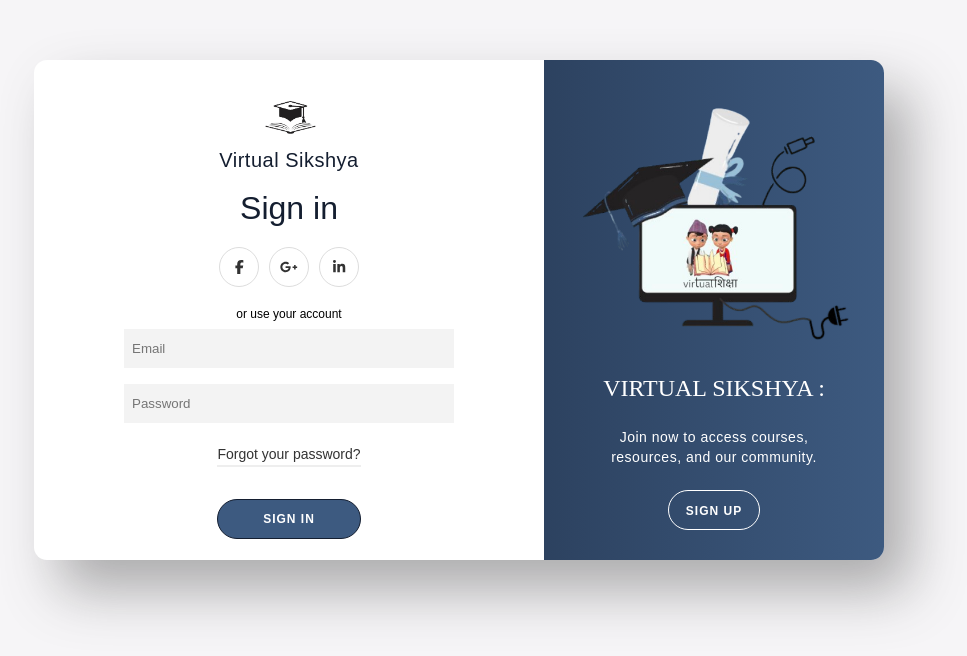
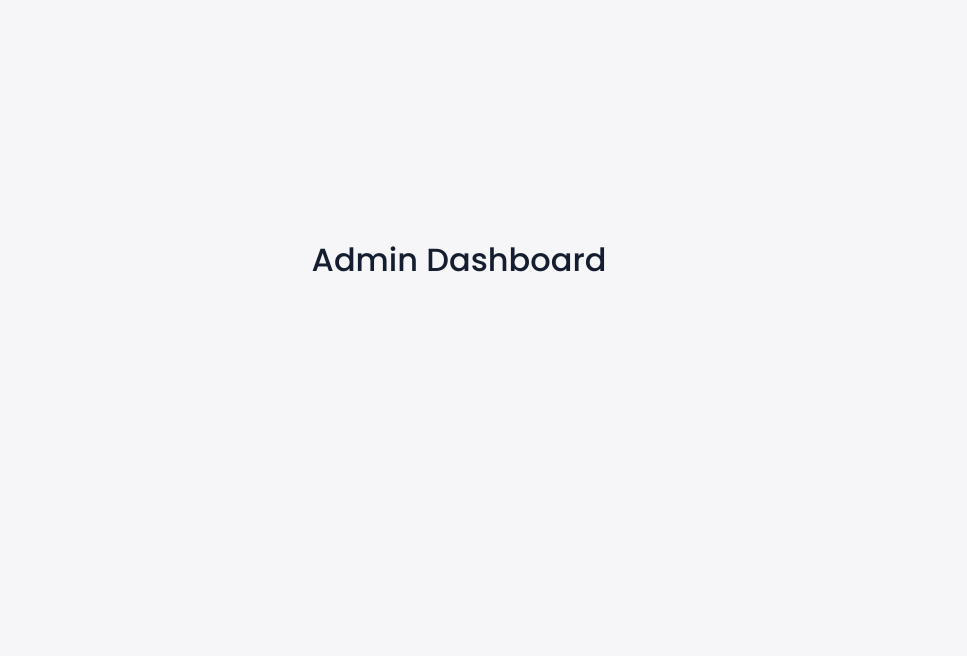
Before and after one commit to Sanskriti-Khanal/VirtualSIkshya-Frontend-, a React (Vite) app in the folder VirtualSikshya/: page /admin-dashboard in a window 1280 px wide. Shown: the part 140-796 px from the top of the page, without its empty margins (181-1148 px from the left). Built offline with nearby package versions, Linux system fonts and the light colour scheme.

Commit message:
connection

```diff
--- a/VirtualSikshya/src/App.jsx
+++ b/VirtualSikshya/src/App.jsx
@@ -1,10 +1,10 @@
-import React, { useState } from 'react';
-import Navbar from './Components/Navbar';
-import Dashboardnav from './Components/Dashnav';
-import Dashboardside from './Components/Sidebar';
-import { DarkModeProvider } from "./Components/Darkmode";
-import Logform from './pages/Authform';
-
+import React from "react";
+import { BrowserRouter as Router, Routes, Route } from "react-router-dom";
+import AuthForm from "./pages/Authform";
+import StudentDashboard from "./pages/StudentDashboard";
+import TeacherDashboard from "./pages/TeacherDashboard";
+import AdminDashboard from "./pages/AdminDashboard";  // ✅ No curly braces!
+import GuestDashboard from "./pages/GuestDashboard";
 
 
 const App = () => {
@@ -18,7 +18,15 @@ const App = () => {
     //     </div>
     // </DarkModeProvider>
         // <Navbar/>
-        <Logform />
+        <Router>
+      <Routes>
+        <Route path="/" element={<AuthForm />} />
+        <Route path="/student-dashboard" element={<StudentDashboard />} />
+        <Route path="/teacher-dashboard" element={<TeacherDashboard />} />
+        <Route path="/admin-dashboard" element={<AdminDashboard/>} />
+        <Route path="/guest-dashboard" element={<GuestDashboard />} />
+      </Routes>
+    </Router>
     );
 };
 
--- /dev/null
+++ b/VirtualSikshya/src/pages/AdminDashboard.jsx
@@ -0,0 +1,7 @@
+import React from "react";
+
+const AdminDashboard = () => {
+  return <h1>Admin Dashboard</h1>;
+};
+
+export default AdminDashboard;  // ✅ Make sure this line exists!
--- a/VirtualSikshya/src/pages/Authform.jsx
+++ b/VirtualSikshya/src/pages/Authform.jsx
@@ -4,18 +4,74 @@ import logoImage from "../assets/Images/Logo.png";
 import '../styles/Signin.css';
 import { FontAwesomeIcon } from "@fortawesome/react-fontawesome";
 import { faFacebookF, faGooglePlusG, faLinkedinIn } from "@fortawesome/free-brands-svg-icons";
+import axios from "axios";
+import { useNavigate } from "react-router-dom";
+
 
 const AuthForm = () => {
   const [isRightPanelActive, setIsRightPanelActive] = useState(false);
+  const [formData, setFormData] = useState({ email: "", password: "" });
+  const [registerData, setRegisterData] = useState({ name: "", email: "", password: "" });
+  const [error, setError] = useState("");
+  const navigate = useNavigate();
 
+  // Toggle form view
   const handleToggle = () => {
     setIsRightPanelActive(!isRightPanelActive);
   };
 
+  // Handle input changes for Login
+  const handleLoginChange = (e) => {
+    setFormData({ ...formData, [e.target.name]: e.target.value });
+  };
+
+  // Handle input changes for Registration
+  const handleRegisterChange = (e) => {
+    setRegisterData({ ...registerData, [e.target.name]: e.target.value });
+  };
+
+  // Handle Login
+  const handleLogin = async (e) => {
+    e.preventDefault();
+    setError("");
+
+    try {
+      const response = await axios.post("http://localhost:6000/api/users/login", formData);
+      const { token, role, user_id } = response.data;
+
+      localStorage.setItem("token", token);
+      localStorage.setItem("user_id", user_id);
+      localStorage.setItem("role", role);
+
+      if (role === "student") navigate("/student-dashboard");
+      else if (role === "teacher") navigate("/teacher-dashboard");
+      else if (role === "admin") navigate("/admin-dashboard");
+      else navigate("/guest-dashboard");
+    } catch (err) {
+      window.alert("Incorrect Credentials");
+    }
+  };
+
+  // Handle Registration
+  const handleRegister = async (e) => {
+    e.preventDefault();
+    setError("");
+
+    try {
+      await axios.post("http://localhost:6000/api/users/register", registerData);
+      alert("Registration successful! You can now log in.");
+      setIsRightPanelActive(false);
+    } catch (err) {
+      setError("Registration failed. Please check your details.");
+    }
+  };
+
   return (
     <div className={`container ${isRightPanelActive ? "right-panel-active" : ""}`} id="container">
+
+      {/* Sign Up Form */}
       <div className="form-container sign-up-container">
-        <form>
+        <form onSubmit={handleRegister}>
           <div className="logo-container">
             <img src={logoImage} alt="Virtual Sikshya Logo" />
             <p>Virtual Sikshya</p>
@@ -27,31 +83,46 @@ const AuthForm = () => {
             <a href="#" className="social"><FontAwesomeIcon icon={faLinkedinIn} /></a>
           </div>
           <span>or use your email for registration</span>
-          <div className="infield"><input type="text" placeholder="Name" /></div>
-          <div className="infield"><input type="email" placeholder="Email" name="email" /></div>
-          <div className="infield"><input type="password" placeholder="Password" /></div>
-          <button>Sign Up</button>
+          <div className="infield">
+            <input type="text" placeholder="Name" name="name" onChange={handleRegisterChange} required />
+          </div>
+          <div className="infield">
+            <input type="email" placeholder="Email" name="email" onChange={handleRegisterChange} required />
+          </div>
+          <div className="infield">
+            <input type="password" placeholder="Password" name="password" onChange={handleRegisterChange} required />
+          </div>
+          <button type="submit">Sign Up</button>
         </form>
       </div>
+
+      {/* Sign In Form */}
       <div className="form-container sign-in-container">
-        <form>
+        <form onSubmit={handleLogin}>
           <div className="logo-container">
-            <img src={logoImage}  alt="Virtual Sikshya Logo" />
+            <img src={logoImage} alt="Virtual Sikshya Logo" />
             <p>Virtual Sikshya</p>
           </div>
           <h1>Sign in</h1>
+          {error && <p className="error">{error}</p>}
           <div className="social-container">
             <a href="#" className="social"><FontAwesomeIcon icon={faFacebookF} /></a>
             <a href="#" className="social"><FontAwesomeIcon icon={faGooglePlusG} /></a>
             <a href="#" className="social"><FontAwesomeIcon icon={faLinkedinIn} /></a>
           </div>
           <span>or use your account</span>
-          <div className="infield"><input type="email" placeholder="Email" name="email" /></div>
-          <div className="infield"><input type="password" placeholder="Password" /></div>
+          <div className="infield">
+            <input type="email" placeholder="Email" name="email" onChange={handleLoginChange} required />
+          </div>
+          <div className="infield">
+            <input type="password" placeholder="Password" name="password" onChange={handleLoginChange} required />
+          </div>
           <a href="#" className="forgot">Forgot your password?</a>
-          <button>Sign In</button>
+          <button type="submit">Sign In</button>
         </form>
       </div>
+
+      {/* Overlay */}
       <div className="overlay-container">
         <div className="overlay">
           <div className="overlay-panel overlay-left">
--- /dev/null
+++ b/VirtualSikshya/src/pages/GuestDashboard.jsx
@@ -0,0 +1,7 @@
+import React from "react";
+
+const GuestDashboard = () => {
+  return <h1>Admin Dashboard</h1>;
+};
+
+export default GuestDashboard;  // ✅ Make sure this line exists!
--- /dev/null
+++ b/VirtualSikshya/src/pages/StudentDashboard.jsx
@@ -0,0 +1,7 @@
+import React from "react";
+
+const StudentDashboard = () => {
+  return <h1>Admin Dashboard</h1>;
+};
+
+export default StudentDashboard;  // ✅ Make sure this line exists!
--- /dev/null
+++ b/VirtualSikshya/src/pages/TeacherDashboard.jsx
@@ -0,0 +1,7 @@
+import React from "react";
+
+const TeacherDashboard = () => {
+  return <h1>Admin Dashboard</h1>;
+};
+
+export default TeacherDashboard;  // ✅ Make sure this line exists!
--- a/VirtualSikshya/src/styles/SignIn.css
+++ b/VirtualSikshya/src/styles/SignIn.css
@@ -1,3 +1,4 @@
+@import url('https://fonts.googleapis.com/css2?family=Poppins:wght@100;200;300;400;500;600;700;800;900&display=swap');
 
 
 * {
@@ -223,6 +224,7 @@ p{
     background-color: transparent;
 }
 .right-panel-active {
+    margin-right: 800px;
     transform: translateX(50%);
 }
 .right-panel-active .overlay-container{
@@ -296,302 +298,4 @@ p{
     line-height: 20px;
     letter-spacing: 0.5px;
     margin: 15px 0px 25px; /* Adjust margins for better spacing */
-} @import url('https://fonts.googleapis.com/css2?family=Poppins:wght@100;200;300;400;500;600;700;800;900&display=swap');
-
-* {
-    padding: 0px;
-    margin: 0px;
-    box-sizing: border-box;
 }
-
-:root {
-    --linear-grad: linear-gradient(to right, #141E30, #3D5A80);
-    --grad-clr1: #141E30;
-    --grad-clr2: #3D5A80;
-}
-
-body {
-    height: 100vh;
-    background: #f6f5f7;
-    display: grid;
-    place-content: center;
-    font-family: 'Poppins', sans-serif;
-}
-
-.container{
-    position: relative;
-    width: 850px;
-    height: 500px;
-    background-color: white;
-    box-shadow: 25px 30px 55px #5557;
-    border-radius: 13px;
-    overflow: hidden;
-    margin-top: 100px;
-    transition: transform 0.6s ease-in-out;
-}
-.logo-container {
-    display: flex;
-    flex-direction: column;
-    align-items: center;
-    justify-content: center;
-    margin-bottom: 20px; /* Add some space below the logo */
-}
-
-.logo-container img {
-    width: 80px; /* Adjust the logo size */
-    height: auto; /* Maintain aspect ratio */
-    margin-bottom: 5px; /* Space between logo and text */
-}
-
-.logo-container p {
-    font-size: 20px; /* Adjust the text size */
-    font-weight: 500; /* Slightly bold the text */
-    color: var(--grad-clr1); /* Use the gradient color */
-    text-align: center; /* Center-align the text */
-    margin: 0; /* Remove default margins */
-}
-
-
-.form-container{
-    position: absolute;
-    width: 60%;
-    height: 100%;
-    padding: 0px 40px;
-    transition: all 0.6s ease-in-out ;
-}
-
-.sign-up-container{
-
-    margin-right: 500px;
-}
-.sign-in-container{
-    z-index:2;
-}
-form{
-    height: 100%;
-    display: flex;
-    flex-direction: column;
-    align-items: center;
-    justify-content: center;
-    padding: 0px 50px;
-}
-
-h1{
-    color: var(--grad-clr1);
-    font-weight: 500;
-}
-.social-container{
-    margin: 20px 0px;
-}
-.social-container a {
-    border: 1px solid #DDD;
-    border-radius: 50%;
-    display: inline-flex;
-    justify-content: center;
-    align-items: center;
-    margin: 0px 5px;
-    height: 40px;
-    width: 40px;
-}
-span{
-    font-size: 12px;
-}
-.infield{
-    position: relative;
-    margin: 8px 0px;
-    width: 100%;
-}
-input{
-    width: 100%;
-    padding: 12px 8px;
-    background-color: #f3f3f3;
-    border: none;
-    outline: none;
-}
-label{
-    position:absolute;
-    left:50%;
-    top:100%;
-    transform: translateX(-50%);
-    width: 100%;
-    height: 2px;
-    background: var(--linear-grad);
-    transition: 0.3s;
-
-}
-
-input:focus ~ label{
-    width: 100%;
-}
-a{
-    color:#333;
-    font-size: 14px;
-    text-decoration: none;
-    margin:15px 0px ;
-}
-a.forgot{
-    padding-bottom: 3px;
-    border-bottom: 2px solid #EEE;
-}
-button{
-    border-radius: 20px;
-    border: 1px solid var(--grad-clr1);
-    background: var(--grad-clr2);
-    color: #FFF;
-    font-size: 12px;
-    font-weight: bold;
-    padding: 12px 45px;
-    letter-spacing: 1px;
-    text-transform: uppercase;
-}
-.form-container button{
-    margin-top: 17px;
-    transition: 80ms ease-in;
-}
-.form-container button:hover{
-    background-color: #FFF;
-    color: var(--grad-clr1);
-
-}
-.overlay-container{
-    position: absolute;
-    top: 0;
-    left: 60%;
-    width: 40%;
-    height: 100%;
-    overflow: hidden;
-    transition: transform 0.6s ease-in-out;
-    z-index: 9;
-}
-#overlayBtn{
-    cursor:pointer;
-    position: absolute;
-    left: 50%;
-    top: 430px;
-    transform: translate(-50%);
-    width: 143.67;
-    height: 40px;
-    border: 1px solid #FFF;
-    background: transparent;
-    border-radius: 20px;
-}
-.overlay{
-    position: relative;
-    background: var(--linear-grad);
-    color:#FFF ;
-    left: -150%;
-    height: 100%;
-    width: 250%;
-    transition: transform 0.6s ease-in-out;
-}
-.overlay-panel{
-    position: absolute;
-    display: flex;
-    align-items: center;
-    justify-content: center;
-    flex-direction: column;
-    padding: 0px 40px;
-    text-align: center;
-    height: 100%;
-    width: 340px;
-    transition:0.6s ease-in-out ;
-}
-.overlay-left{
-    right: 60%;
-    transform:translateX(-12%);
-}
-.overlay-right{
-    right: 0;
-    transform: translateX(0%);
-}
-.overlay-panel h1{
-    color: #FFF;
-    font-size: 30px;
-}
-p{
-    font-size: 8px;
-    font-weight: 300;
-    line-height: 20px;
-    letter-spacing: 0.5px;
-    margin: 25px 0px 35px;
-}
-.overlay-panel button{
-    border: none;
-    background-color: transparent;
-}
-.right-panel-active {
-    transform: translateX(50%);
-    margin-right: 600px;
-}
-.right-panel-active .overlay-container{
-    transform:translateX(-150%);
-}
-.right-panel-active .overlay{
-    transform:translateX(50%);
-}
-.right-panel-active .overlay-left{
-    transform:translateX(25%);
-}
-.right-panel-active .overlay-right{
-    transform:translateX(35%);
-}
-.right-panel-active .sign-in-container{
-    transform:translateX(20%);
-    opacity: 0;
-}
-.right-panel-active .sign-up-container{
-    transform:translateX(66.7%);
-    opacity: 1;
-    z-index: 5;
-    animation: show 0.6s;
-}
-@keyframes show {
-    0%,50%{
-        opacity: 0;
-        z-index: 1;
-    }
-    50.1%,100%{
-        opacity: 1;
-        z-index: 5;
-    }
-}
-.btnScaled{
-    animation: scaleBtn 0.6s;
-}
-@keyframes scaleBtn {
-    0%{
-        width: 143.67px;
-    }
-    50%{
-        width:250px;
-    }
-    100%{
-        width: 143.67px;
-    }
-}
-
-/* Add this CSS for the overlay images */
-.overlay-image {
-    width: 300px; /* Adjust the size of the image */
-    height: auto; /* Maintain aspect ratio */
-    margin-bottom: 15px; /* Space between image and heading */
-}
-
-/* Adjust the font size of the h1 elements in the overlay panels */
-.overlay-panel h1 {
-    color: #FFF;
-    font-family: "Jim Nightshade", serif;
-  font-weight: 400;
-  font-style: normal;
-    font-size: 24px; /* Decrease the font size */
-    margin-bottom: 10px; /* Add some space below the heading */
-}
-
-/* Optionally, adjust the paragraph font size if needed */
-.overlay-panel p {
-    font-size: 14px;
-    font-weight: 300;
-    line-height: 20px;
-    letter-spacing: 0.5px;
-    margin: 15px 0px 25px; /* Adjust margins for better spacing */
-}
```
Also changed, not shown: VirtualSikshya/package.json (+6 -1 lines), 1 other file (tests, documents, lock files or other folders).
